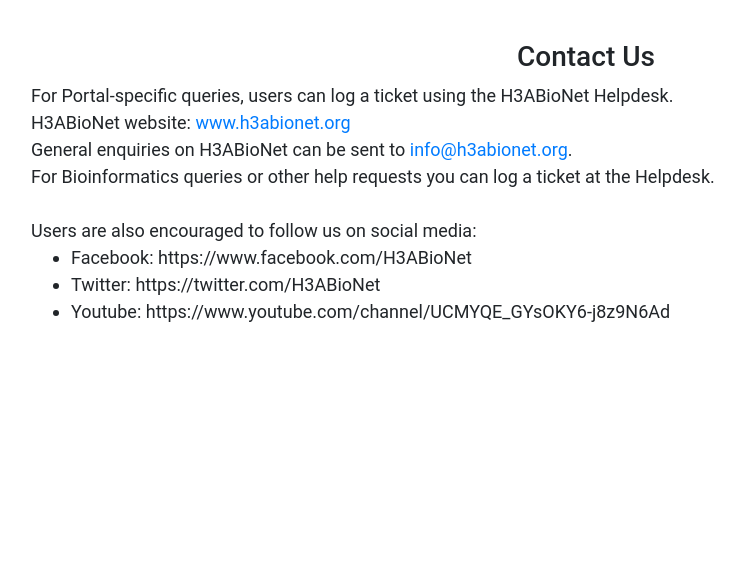
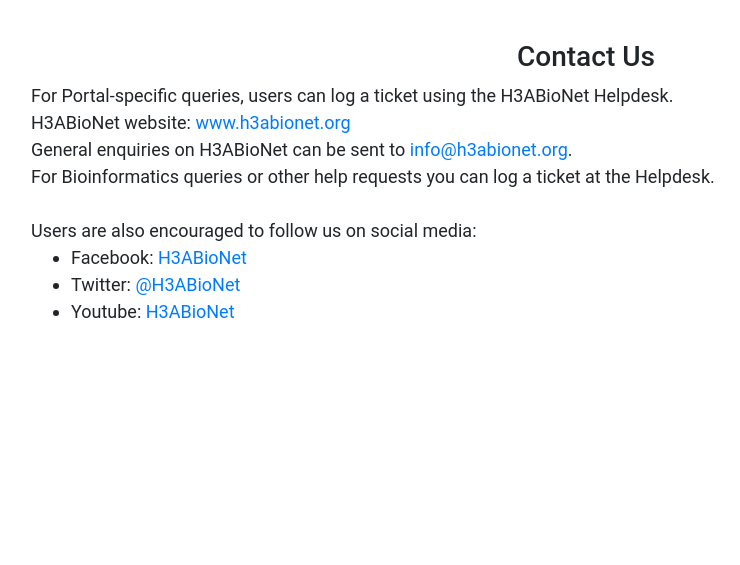
Before and after one commit to h3abionet/african_genomics_medicine_portal, a Django app: template agmp_app/templates/contact.html in a window 1280 px wide. Shown: the part 59-624 px from the top of the page, without its empty margins (54-794 px from the left). Run offline with Django 3.2, Linux system fonts and the light colour scheme; the template is opened without the code that fills it, so the values that code supplies are empty; some libraries are stand-ins or nearby versions.

Commit message:
pass valid social media links for h3abionet

```diff
--- a/agmp_app/templates/contact.html
+++ b/agmp_app/templates/contact.html
@@ -13,8 +13,8 @@ For Bioinformatics queries or other help requests you can log a ticket at the He
 <br/>
 Users are also encouraged to follow us on social media:
 <ul>
-    <li>Facebook: https://www.facebook.com/H3ABioNet</li>
-    <li>Twitter: https://twitter.com/H3ABioNet</li>
-    <li>Youtube: https://www.youtube.com/channel/UCMYQE_GYsOKY6-j8z9N6Ad</li>
+    <li>Facebook: <a target="_blank" href="https://www.facebook.com/H3ABioNet">H3ABioNet</a></li>
+    <li>Twitter:  <a target="_blank" href="https://twitter.com/H3ABioNet">@H3ABioNet</a></li>
+    <li>Youtube: <a target="_blank" href="https://www.youtube.com/channel/UCMYQE_GYsOKY6-j8z9N6Ad">H3ABioNet</a></li>
 </ul>
 {% endblock %}
```
